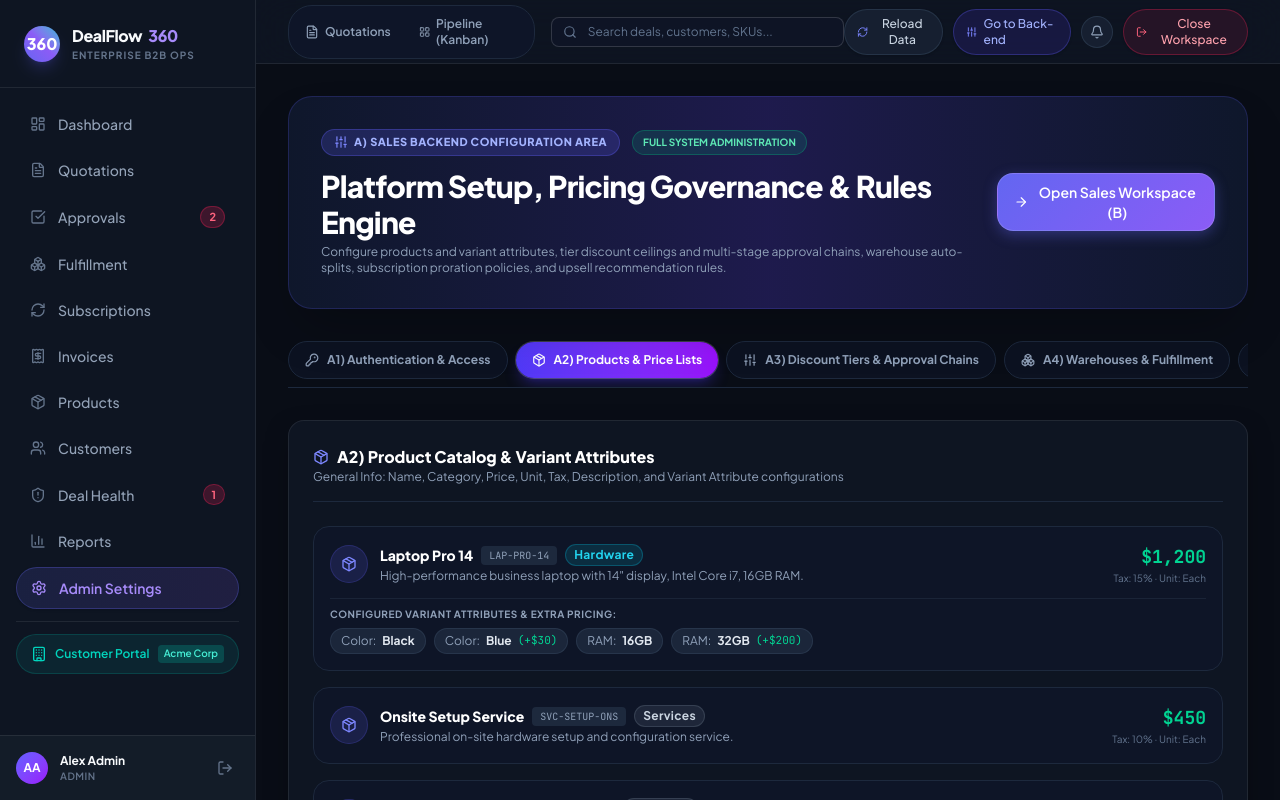
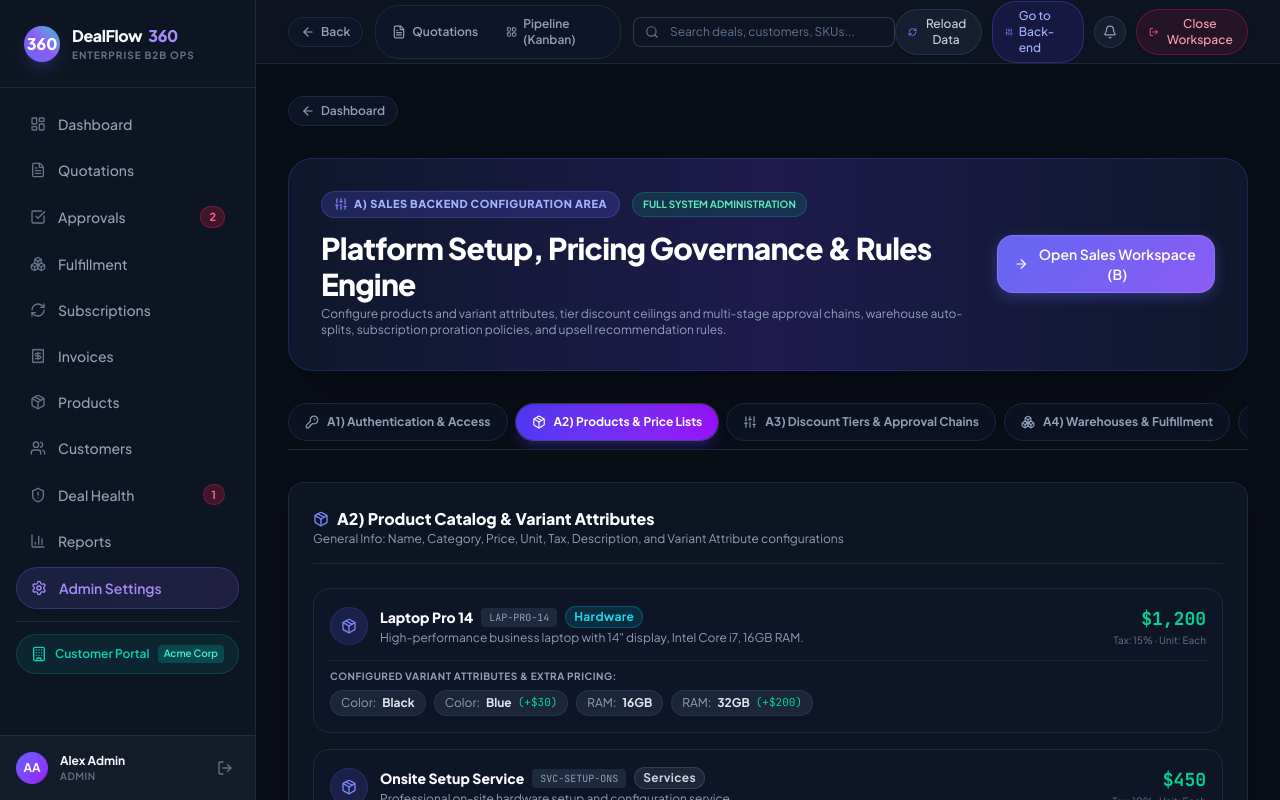
Before and after one commit to HibaRaliyyah/OdooHackathon_SparkMinds_DealFlow360, a Next.js app: page /admin in a window 1280 px wide. Shown: the top 800 px of the page. Built offline with nearby package versions, Linux system fonts and the light colour scheme.

Commit message:
feat: add back buttons to all pages and complete role-based dashboards

```diff
--- a/app/(internal)/admin/page.tsx
+++ b/app/(internal)/admin/page.tsx
@@ -28,6 +28,7 @@ import {
   FileSpreadsheet,
   FileText,
 } from 'lucide-react';
+import { BackButton } from '@/components/ui/BackButton';
 
 export default function AdminBackendPage() {
   const {
@@ -66,6 +67,11 @@ export default function AdminBackendPage() {
 
   return (
     <div className="space-y-8 animate-in fade-in duration-200">
+      {/* Back Navigation */}
+      <div className="flex items-center gap-3">
+        <BackButton href="/dashboard" label="Dashboard" />
+      </div>
+
       {/* Backend Configuration Header */}
       <div className="relative overflow-hidden bg-gradient-to-r from-slate-900 via-indigo-950 to-slate-900 p-8 rounded-3xl border border-indigo-500/20 shadow-2xl backdrop-blur-xl">
         <div className="flex flex-col md:flex-row md:items-center justify-between gap-6 relative z-10">
--- a/app/(internal)/approvals/page.tsx
+++ b/app/(internal)/approvals/page.tsx
@@ -6,6 +6,7 @@ import { useStore } from '@/lib/data/store';
 import { Table } from '@/components/ui/Table';
 import { Badge } from '@/components/ui/Badge';
 import { Button } from '@/components/ui/Button';
+import { BackButton } from '@/components/ui/BackButton';
 import {
   ArrowRight,
   ShieldAlert,
@@ -83,10 +84,13 @@ export default function ApprovalsPage() {
   return (
     <div className="space-y-8 animate-in fade-in duration-200">
       <div>
-        <div className="flex items-center gap-2">
-          <span className="px-2.5 py-0.5 rounded-full text-[10px] font-bold uppercase bg-purple-500/20 text-purple-300 border border-purple-500/30">
-            B4 Discount Approvals Hub
-          </span>
+        <div className="flex items-center gap-3 mb-2">
+          <BackButton href="/dashboard" label="Dashboard" />
+          <div className="flex items-center gap-2">
+            <span className="px-2.5 py-0.5 rounded-full text-[10px] font-bold uppercase bg-purple-500/20 text-purple-300 border border-purple-500/30">
+              B4 Discount Approvals Hub
+            </span>
+          </div>
         </div>
         <h1 className="text-2xl font-black text-white tracking-tight mt-1.5">
           Multi-Stage Discount Approval & Audit Confirmation
--- a/app/(internal)/deal-health/page.tsx
+++ b/app/(internal)/deal-health/page.tsx
@@ -17,6 +17,7 @@ import {
   Bell,
   AlertOctagon,
 } from 'lucide-react';
+import { BackButton } from '@/components/ui/BackButton';
 
 export default function DealHealthPage() {
   const { dealHealthFlags, quotations, addActivity, addNotification } = useStore();
@@ -53,10 +54,13 @@ export default function DealHealthPage() {
   return (
     <div className="space-y-8 animate-in fade-in duration-200">
       <div>
-        <div className="flex items-center gap-2">
-          <span className="px-2.5 py-0.5 rounded-full text-[10px] font-bold uppercase bg-rose-500/20 text-rose-300 border border-rose-500/30">
-            B9 Deal Health Telemetry
-          </span>
+        <div className="flex items-center gap-3 mb-2">
+          <BackButton href="/dashboard" label="Dashboard" />
+          <div className="flex items-center gap-2">
+            <span className="px-2.5 py-0.5 rounded-full text-[10px] font-bold uppercase bg-rose-500/20 text-rose-300 border border-rose-500/30">
+              B9 Deal Health Telemetry
+            </span>
+          </div>
         </div>
         <h1 className="text-2xl font-black text-white tracking-tight mt-1.5">
           Deal Health & Anomaly Detection Dashboard
--- a/app/(internal)/fulfillment/page.tsx
+++ b/app/(internal)/fulfillment/page.tsx
@@ -16,6 +16,7 @@ import {
   ArrowRight,
   PackageCheck,
 } from 'lucide-react';
+import { BackButton } from '@/components/ui/BackButton';
 
 export default function FulfillmentPage() {
   const { fulfillmentOrders, warehouses } = useStore();
@@ -35,10 +36,13 @@ export default function FulfillmentPage() {
   return (
     <div className="space-y-8 animate-in fade-in duration-200">
       <div>
-        <div className="flex items-center gap-2">
-          <span className="px-2.5 py-0.5 rounded-full text-[10px] font-bold uppercase bg-indigo-500/20 text-indigo-300 border border-indigo-500/30">
-            B6 Fulfillment & Split Optimizer
-          </span>
+        <div className="flex items-center gap-3 mb-2">
+          <BackButton href="/dashboard" label="Dashboard" />
+          <div className="flex items-center gap-2">
+            <span className="px-2.5 py-0.5 rounded-full text-[10px] font-bold uppercase bg-indigo-500/20 text-indigo-300 border border-indigo-500/30">
+              B6 Fulfillment & Split Optimizer
+            </span>
+          </div>
         </div>
         <h1 className="text-2xl font-black text-white tracking-tight mt-1.5">
           Fulfillment Allocation & Warehouse Split Optimizer
--- a/app/(internal)/invoices/page.tsx
+++ b/app/(internal)/invoices/page.tsx
@@ -4,17 +4,21 @@ import React from 'react';
 import { useStore } from '@/lib/data/store';
 import { Table } from '@/components/ui/Table';
 import { Badge } from '@/components/ui/Badge';
+import { BackButton } from '@/components/ui/BackButton';
 
 export default function InvoicesPage() {
   const { invoices } = useStore();
 
   return (
     <div className="space-y-6 animate-in fade-in duration-200">
-      <div>
-        <h1 className="text-2xl font-black text-[var(--text-primary)] tracking-tight">Invoice Operations & Partial Invoicing</h1>
-        <p className="text-xs text-[var(--text-tertiary)] mt-1">
-          Track partial shipments, final invoices, payment status, and due dates
-        </p>
+      <div className="flex items-center gap-3">
+        <BackButton href="/dashboard" label="Dashboard" />
+        <div>
+          <h1 className="text-2xl font-black text-[var(--text-primary)] tracking-tight">Invoice Operations & Partial Invoicing</h1>
+          <p className="text-xs text-[var(--text-tertiary)] mt-1">
+            Track partial shipments, final invoices, payment status, and due dates
+          </p>
+        </div>
       </div>
 
       <div className="card p-6 bg-[var(--bg-card)]">
--- a/app/(internal)/products/page.tsx
+++ b/app/(internal)/products/page.tsx
@@ -5,17 +5,21 @@ import { useStore } from '@/lib/data/store';
 import { Table } from '@/components/ui/Table';
 import { Badge } from '@/components/ui/Badge';
 import { Package } from 'lucide-react';
+import { BackButton } from '@/components/ui/BackButton';
 
 export default function ProductsPage() {
   const { products, productCategories } = useStore();
 
   return (
     <div className="space-y-6 animate-in fade-in duration-200">
-      <div>
-        <h1 className="text-2xl font-black text-[var(--text-primary)] tracking-tight">Product Catalog & Pricelists</h1>
-        <p className="text-xs text-[var(--text-tertiary)] mt-1">
-          Catalog products, SKUs, category discount ceilings, and list price definitions
-        </p>
+      <div className="flex items-center gap-3">
+        <BackButton href="/dashboard" label="Dashboard" />
+        <div>
+          <h1 className="text-2xl font-black text-[var(--text-primary)] tracking-tight">Product Catalog & Pricelists</h1>
+          <p className="text-xs text-[var(--text-tertiary)] mt-1">
+            Catalog products, SKUs, category discount ceilings, and list price definitions
+          </p>
+        </div>
       </div>
 
       <div className="card p-6 bg-[var(--bg-card)]">
--- a/app/(internal)/quotations/page.tsx
+++ b/app/(internal)/quotations/page.tsx
@@ -6,6 +6,7 @@ import { useStore } from '@/lib/data/store';
 import { Table } from '@/components/ui/Table';
 import { Badge } from '@/components/ui/Badge';
 import { Button } from '@/components/ui/Button';
+import { BackButton } from '@/components/ui/BackButton';
 import { Plus, Search, LayoutGrid, ListFilter, ArrowRight } from 'lucide-react';
 import type { QuotationStage } from '@/lib/types';
 
@@ -31,11 +32,14 @@ export default function QuotationsListPage() {
     <div className="space-y-6 animate-in fade-in duration-200">
       {/* Top Header */}
       <div className="flex flex-col sm:flex-row sm:items-center justify-between gap-4">
-        <div>
+        <div className="flex items-center gap-3">
+          <BackButton href="/dashboard" label="Dashboard" />
+          <div>
           <h1 className="text-2xl font-black text-[var(--text-primary)] tracking-tight">Quotations & Deal Lifecycle</h1>
           <p className="text-xs text-[var(--text-tertiary)] mt-1">
             Manage quotes, line discounts, blended risk scores, and customer approvals
           </p>
+          </div>
         </div>
 
         <div className="flex items-center gap-3">
--- a/app/(internal)/reports/page.tsx
+++ b/app/(internal)/reports/page.tsx
@@ -17,6 +17,7 @@ import {
   PieChart as PieChartIcon,
   Percent,
 } from 'lucide-react';
+import { BackButton } from '@/components/ui/BackButton';
 import {
   ResponsiveContainer,
   BarChart,
@@ -58,10 +59,13 @@ export default function ReportsPage() {
       {/* Top Header with Export Buttons */}
       <div className="flex flex-col sm:flex-row sm:items-center justify-between gap-4">
         <div>
-          <div className="flex items-center gap-2">
-            <span className="px-2.5 py-0.5 rounded-full text-[10px] font-bold uppercase bg-emerald-500/20 text-emerald-300 border border-emerald-500/30">
-              A7 Reporting & Analytics Hub
-            </span>
+          <div className="flex items-center gap-3 mb-2">
+            <BackButton href="/dashboard" label="Dashboard" />
+            <div className="flex items-center gap-2">
+              <span className="px-2.5 py-0.5 rounded-full text-[10px] font-bold uppercase bg-emerald-500/20 text-emerald-300 border border-emerald-500/30">
+                A7 Reporting & Analytics Hub
+              </span>
+            </div>
           </div>
           <h1 className="text-2xl font-black text-white tracking-tight mt-1.5">
             Executive Sales Performance & Governance Reports
--- a/app/(internal)/subscriptions/page.tsx
+++ b/app/(internal)/subscriptions/page.tsx
@@ -17,6 +17,7 @@ import {
   Plus,
   Minus,
 } from 'lucide-react';
+import { BackButton } from '@/components/ui/BackButton';
 
 export default function SubscriptionsPage() {
   const { subscriptions, updateSubscription, addActivity } = useStore();
@@ -63,10 +64,13 @@ export default function SubscriptionsPage() {
   return (
     <div className="space-y-8 animate-in fade-in duration-200">
       <div>
-        <div className="flex items-center gap-2">
-          <span className="px-2.5 py-0.5 rounded-full text-[10px] font-bold uppercase bg-cyan-500/20 text-cyan-300 border border-cyan-500/30">
-            B7 Subscription & Billing Management
-          </span>
+        <div className="flex items-center gap-3 mb-2">
+          <BackButton href="/dashboard" label="Dashboard" />
+          <div className="flex items-center gap-2">
+            <span className="px-2.5 py-0.5 rounded-full text-[10px] font-bold uppercase bg-cyan-500/20 text-cyan-300 border border-cyan-500/30">
+              B7 Subscription & Billing Management
+            </span>
+          </div>
         </div>
         <h1 className="text-2xl font-black text-white tracking-tight mt-1.5">
           Recurring Subscriptions & Mid-Cycle Proration Engine
--- a/components/layout/TopNav.tsx
+++ b/components/layout/TopNav.tsx
@@ -12,9 +12,11 @@ import {
   FileText,
   LayoutGrid,
   CheckCircle2,
+  ArrowLeft,
 } from 'lucide-react';
 import { useStore } from '@/lib/data/store';
 import { NotificationsPanel } from './NotificationsPanel';
+import { BackButton } from '@/components/ui/BackButton';
 
 export function TopNav() {
   const router = useRouter();
@@ -37,9 +39,12 @@ export function TopNav() {
   };
 
   return (
-    <header className="h-16 bg-[var(--bg-card)]/90 border-b border-[var(--border-subtle)] px-6 lg:px-8 flex items-center justify-between sticky top-0 z-20 backdrop-blur-xl">
-      {/* Left: Top Workspace Navigation Links (B1) */}
-      <div className="flex items-center gap-4">
+    <header className="h-16 bg-[var(--bg-card)]/90 border-b border-[var(--border-subtle)] px-4 lg:px-8 flex items-center justify-between sticky top-0 z-20 backdrop-blur-xl">
+      {/* Left: Global Back Button & Top Workspace Navigation Links (B1) */}
+      <div className="flex items-center gap-3">
+        {/* Global TopNav Back Button */}
+        <BackButton label="Back" />
+
         {/* Workspace Quick Links */}
         <div className="flex items-center gap-1 bg-slate-900/80 p-1 rounded-xl border border-slate-800">
           <Link
@@ -67,7 +72,7 @@ export function TopNav() {
         </div>
 
         {/* Global Search */}
-        <div className="hidden md:flex items-center relative w-64 lg:w-80">
+        <div className="hidden md:flex items-center relative w-56 lg:w-72">
           <Search className="w-3.5 h-3.5 absolute left-3 top-1/2 -translate-y-1/2 text-slate-500" />
           <input
             type="text"
--- /dev/null
+++ b/components/ui/BackButton.tsx
@@ -0,0 +1,35 @@
+'use client';
+
+import React from 'react';
+import { useRouter } from 'next/navigation';
+import { ArrowLeft } from 'lucide-react';
+import Link from 'next/link';
+
+interface BackButtonProps {
+  href?: string;
+  label?: string;
+  className?: string;
+  showLabel?: boolean;
+}
+
+export function BackButton({ href, label = 'Back', className = '', showLabel = true }: BackButtonProps) {
+  const router = useRouter();
+
+  const buttonContent = (
+    <button
+      onClick={() => (!href ? router.back() : undefined)}
+      type="button"
+      className={`inline-flex items-center gap-1.5 px-3 py-1.5 rounded-xl bg-slate-900/80 hover:bg-slate-800 text-slate-400 hover:text-white border border-slate-800 hover:border-indigo-500/40 text-xs font-semibold transition-all cursor-pointer shadow-sm active:scale-95 ${className}`}
+      title="Go back to previous screen"
+    >
+      <ArrowLeft className="w-3.5 h-3.5" />
+      {showLabel && <span>{label}</span>}
+    </button>
+  );
+
+  if (href) {
+    return <Link href={href}>{buttonContent}</Link>;
+  }
+
+  return buttonContent;
+}
```
Also changed, not shown: app/(internal)/customers/page.tsx (+12 -8 lines).
